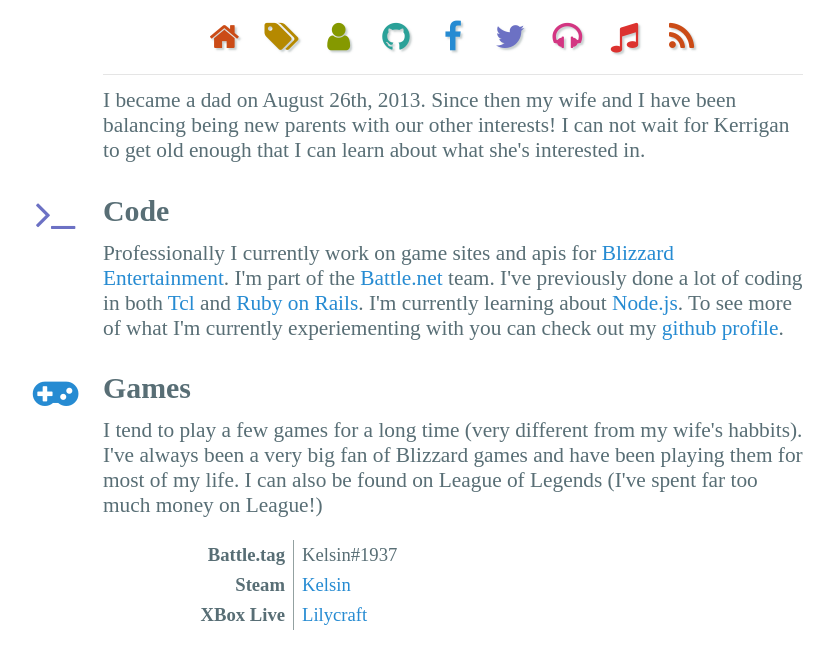
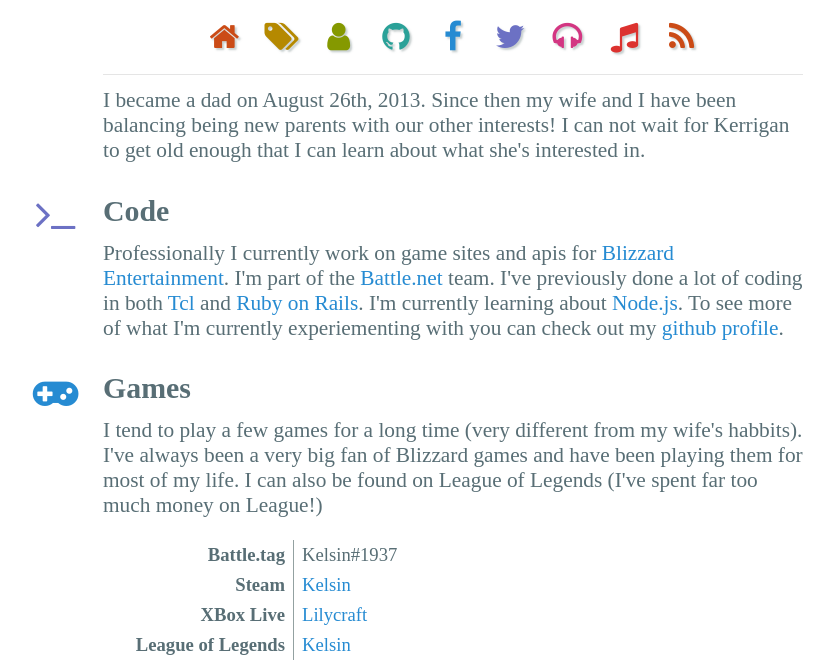
Before and after one commit to kelsin/mx.kelsin.net, a Jekyll site: the page built from about/index.html, in a window 1280 px wide and 900 px high, scrolled down 661 px, cut to the strip 0-666 px from the top of the window. Shown: the whole strip, without its empty margins (187-1021 px from the left). Built offline with Jekyll 4.4.1, drawn with Linux system fonts in a browser that asks for light colours; nearby versions of some CDN libraries; Markdown is read by kramdown in place of the engine named in the settings; a script that is not in the unit is left out; comment, search, counter and statistics services are not loaded.

Commit message:
Adding league to about page

```diff
--- a/about/index.html
+++ b/about/index.html
@@ -54,6 +54,8 @@
         <dd><a href="http://steamcommunity.com/id/Kelsin" title="Kelsin's Steam Profile">Kelsin</a></dd>
         <dt>XBox Live</dt>
         <dd><a href="https://live.xbox.com/en-US/Profile?GamerTag=Lilycraft" title="Lilycraft's XBox Live Profile">Lilycraft</a></dd>
+        <dt>League of Legends</dt>
+        <dd><a href="http://www.lolking.net/summoner/na/159478" title="Kelsin's League Profile">Kelsin</a></dd>
       </dl>
     </section>
   </div>
```
